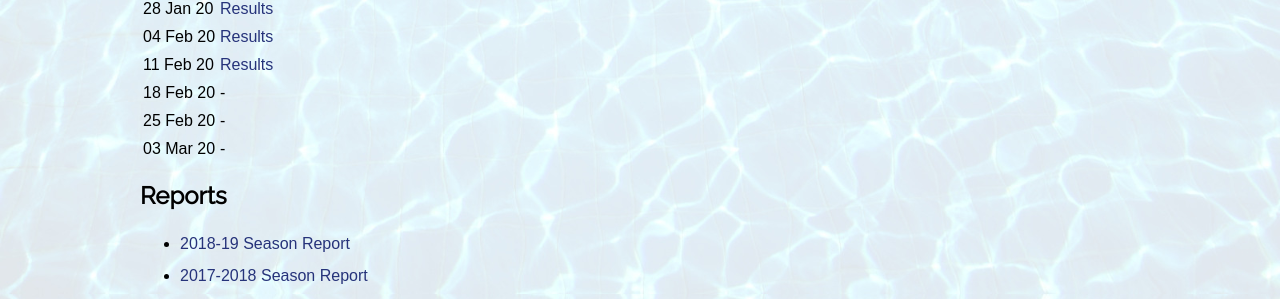
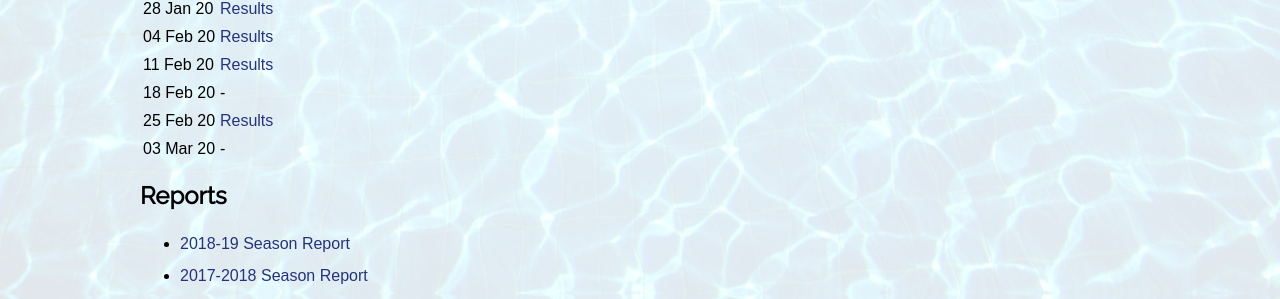
Before and after one commit to sandswim/website, a Jekyll site: the page built from pages/results.md, in a window 1280 px wide. Shown: the part 666-965 px from the top of the page. Built offline with Jekyll 4.4.1, drawn with Linux system fonts in a browser that asks for light colours.

Commit message:
Update results.md

```diff
--- a/pages/results.md
+++ b/pages/results.md
@@ -23,7 +23,7 @@ permalink: /results
 04 Feb 20 | [Results](files/results/ClubNight-2020-02-04.pdf)
 11 Feb 20 | [Results](files/results/ClubNight-2020-02-11.pdf)
 18 Feb 20 | -
-25 Feb 20 | -
+25 Feb 20 | [Results](files/results/ClubNight-2020-02-25b.pdf)
 03 Mar 20 | -
 
 ## Reports
```
